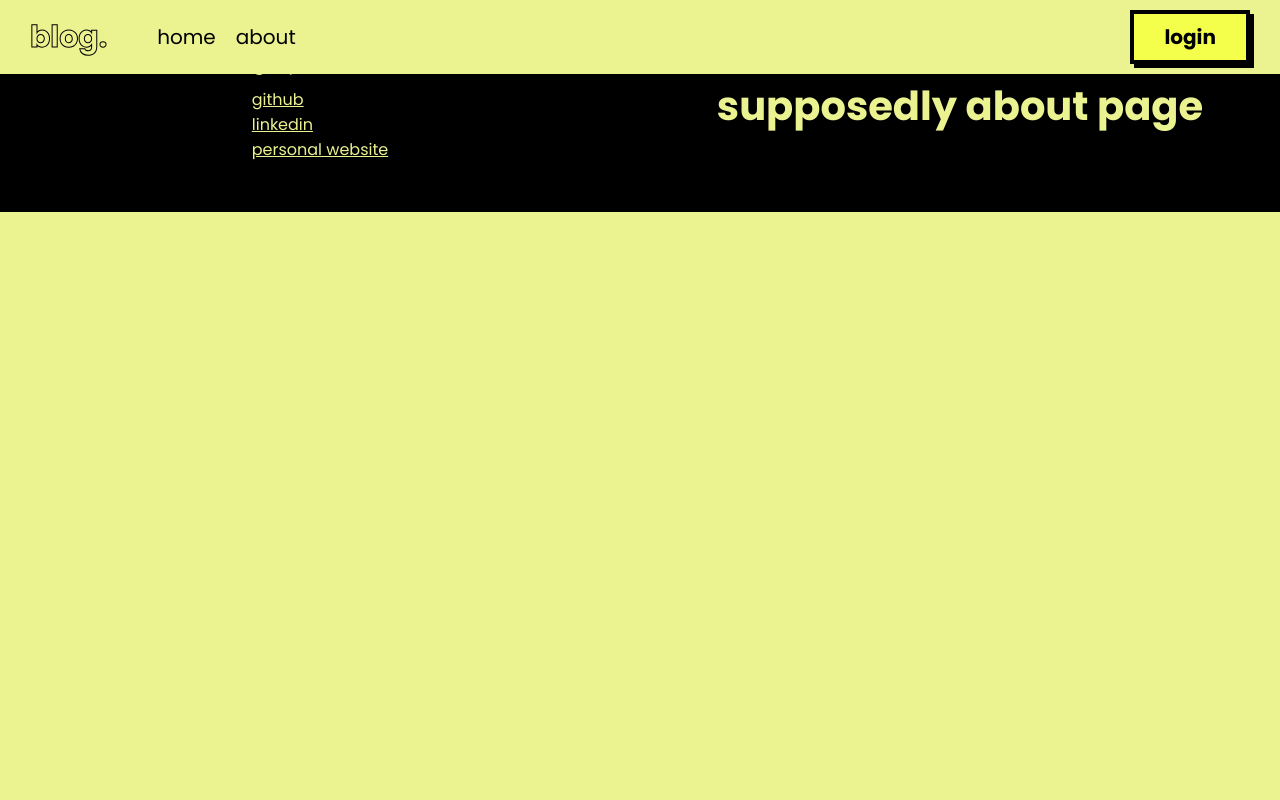
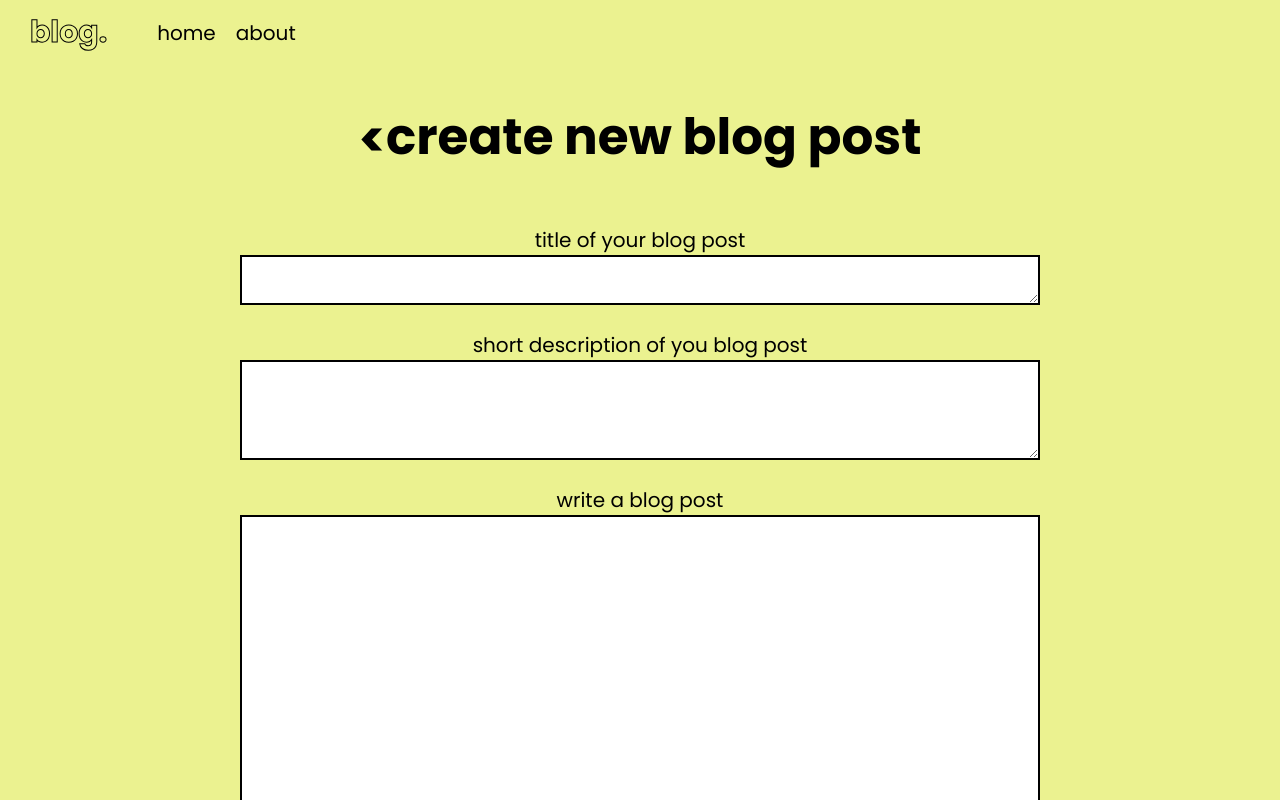
Before and after one commit to dqrk0jeste/blog, a Vue app: page /create in a window 1280 px wide. Shown: the top 800 px of the page. Built offline with nearby package versions, Linux system fonts and the light colour scheme.

Commit message:
blog is actually usable now, but i will add more features soon

```diff
--- a/src/components/CoolButton.vue
+++ b/src/components/CoolButton.vue
@@ -16,9 +16,11 @@
     transition: all 0.1s ease-in-out;
     font-size: 2rem;
   }
+
   button:hover {
     background-color: rgb(255, 255, 255);
   }
+
   button:active {
     box-shadow: none;
     transform: translate(4px, 4px);
--- a/src/components/Header.vue
+++ b/src/components/Header.vue
@@ -24,7 +24,7 @@
       store.join.scrollIntoView()
       store.wannaLogin = true
     } else {
-      router.push('/posts/create')
+      router.push('/create')
     }
   }
 
@@ -34,6 +34,7 @@
     store.user = null
     store.wannaLogin = false
     store.wannaRegister = false
+    router.push('/')
   }
 </script>
 
@@ -43,14 +44,14 @@
       <Logo @click="goTo(store.home, route)" :color="store.headerColor"/>
       <ul>
         <li @click="goTo(store.home)">home</li>
-        <li v-if="route.path === '/'" @click="goTo(store.join)">join</li>
+        <li v-if="route.path === '/'" @click="goTo(store.join)">create</li>
         <li v-if="route.path === '/'" @click="goTo(store.blog)">blog</li>
         <li @click="goTo(store.about)">about</li>
       </ul>
     </nav>
     <div class="buttons">
       <u v-if="store.loggedIn" @click="logout">logout?</u>
-      <CoolButton v-if="route.path !== '/posts/create'" @click="handleClick" :text="store.loggedIn ? 'create' : 'login'"/>
+      <CoolButton v-if="route.path !== '/create'" @click="handleClick" :text="store.loggedIn ? 'create' : 'login'"/>
     </div>
   </header>
 </template>
--- a/src/components/Join.vue
+++ b/src/components/Join.vue
@@ -52,7 +52,7 @@
       <div v-if="store.loggedIn" class="welcome">
         <h1>welcome, <span>{{ store.user }}</span>!</h1>
         <h2>have something to write about?</h2>
-        <RouterLink to="/posts/create"><button>create</button></RouterLink>
+        <RouterLink to="/create"><button>create</button></RouterLink>
       </div>
       <Register v-else-if="store.wannaRegister"/>
       <Login v-else-if="store.wannaLogin"/>
--- a/src/routers/router.js
+++ b/src/routers/router.js
@@ -3,6 +3,7 @@ import { createRouter, createWebHistory } from 'vue-router'
 import LandingView from '@/views/LandingView.vue'
 import AllPostsView from '@/views/AllPostsView.vue'
 import OnePostView from '@/views/OnePostView.vue'
+import CreatePostView from '@/views/CreatePostView.vue'
 
 const router = createRouter({
   history: createWebHistory(import.meta.env.BASE_URL),
@@ -25,6 +26,11 @@ const router = createRouter({
       path: '/post/:id',
       name: 'post',
       component: OnePostView
+    },
+    {
+      path: '/create',
+      name: 'create',
+      component: CreatePostView
     }
   ]
 })
--- /dev/null
+++ b/src/views/CreatePostView.vue
@@ -0,0 +1,125 @@
+<script setup>
+  import { onMounted, ref } from 'vue'
+
+  import { useStore } from '../stores/store'
+  import CoolButton from '../components/CoolButton.vue';
+  import router from '../routers/router';
+
+  const store = useStore()
+
+  const title = ref('')
+  const desc = ref('')
+  const text = ref('')
+  const h1 = ref(null)
+  const titleArea = ref(null)
+  const descArea = ref(null)
+  const textArea = ref(null)
+  const message = ref('create new blog post')
+
+  onMounted(() => {
+    store.headerColor = 'black'
+    store.headerBackgroundColor = 'var(--main-color)'
+  })
+
+  const resize = (area) => {
+    if(area.offsetHeight < area.scrollHeight) {
+      area.style.height = (area.scrollHeight) + 'px'
+    }
+  }
+
+  const createPost = async () => {
+    try {
+      const rawResponse = await fetch('https://blog-api-efag.onrender.com/posts/create', {
+        method: 'POST',
+        headers: {
+          'Content-Type': 'application/json',
+          credentials: 'include',
+          authorization: store.token
+        },
+        body: JSON.stringify({
+          title: title.value.trim() !== '' ? title.value.trim() : 'untitled',
+          desc: desc.value.trim() !== '' ? desc.value.trim() : 'no description',
+          text: text.value.trim() !== '' ? text.value.trim() : 'blank'
+        })
+      })
+      if(rawResponse.status === 201) {
+        message.value = 'success! redirecting...'
+        h1.value.scrollIntoView()
+        setTimeout(() => router.push('/'), 2000)
+      } else if(rawResponse.status === 409) {
+        const response = await rawResponse.json()
+        message.value = response.message
+        h1.value.scrollIntoView()
+      } else {
+        h1.value.scrollIntoView()
+        message.value = 'server error. please try again'
+      }
+    } catch(e) {
+      console.log(e)
+    }
+  }
+</script>
+
+<template>
+  <div class="this">
+    <h1 ref="h1"><span @click="router.go(-1)">&#60;</span>{{ message }}</h1>
+    <form @submit.prevent="createPost">
+      <label for="title">title of your blog post</label><br>
+      <textarea ref="titleArea" v-model="title" class="title" name="title" @input="resize(titleArea)"></textarea><br>
+      <label for="desc">short description of you blog post</label><br>
+      <textarea ref="descArea" v-model="desc" class="desc" name="title" @input="resize(descArea)"></textarea><br>
+      <label for="text">write a blog post</label><br>
+      <textarea ref="textArea" v-model="text" class="text" name="title" @input="resize(textArea)"></textarea><br>
+      <CoolButton type="submit" text="create"/>
+    </form>
+  </div>
+</template>
+
+<style scoped>
+  .this {
+    padding: 10rem;
+    text-align: center;
+    max-width: 100rem;
+    margin: 0 auto
+  }
+
+  h1 {
+    font-size: 5rem;
+    margin-bottom: 5rem;
+  }
+
+  h1 > span {
+    cursor: pointer;
+    position: relative;
+    top: 3px;
+  }
+
+  label {
+    font-size: 2rem;
+    margin-bottom: 2rem;
+  }
+
+  textarea {
+    max-width: 80rem;
+    border: 2px solid black;
+    outline: none;
+    padding: 1rem;
+    font-size: 2rem;
+    overflow: hidden;
+    width: 100%;
+    margin-bottom: 2rem;
+  }
+
+  .title {
+    height: 5rem;
+  }
+
+  .desc {
+    height: 10rem;
+  }
+
+  .text {
+    height: 30rem;
+  }
+
+</style>
```
